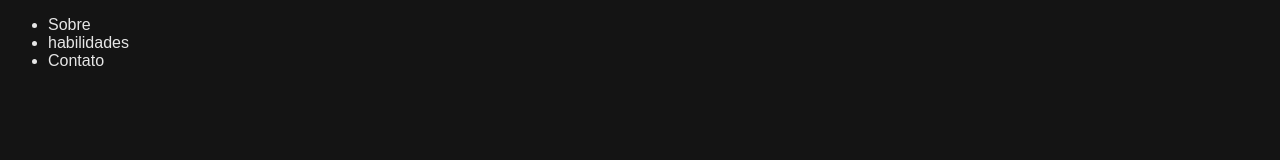
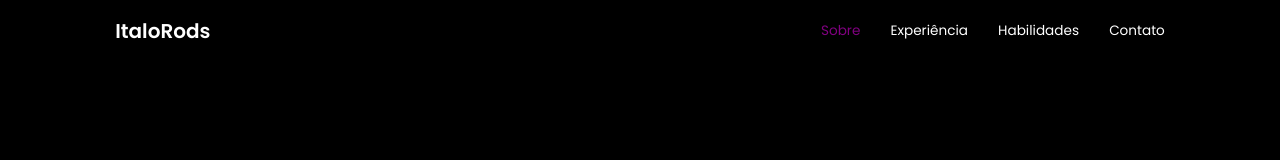
Before and after one commit to italorods/italorods.github.io, a plain HTML site: page index.html in a window 1280 px wide. Drawn offline with nearby package versions, Linux system fonts and the light colour scheme.

Commit message:
header com menu (style.css e index.html)

```diff
--- a/index.html
+++ b/index.html
@@ -4,15 +4,26 @@
     <meta charset="UTF-8">
     <meta http-equiv="X-UA-Compatible" content="IE=edge">
     <meta name="viewport" content="width=device-width, initial-scale=1.0">
+    <title>Olá, sou o Italo</title>
+
     <link rel="stylesheet" type="text/css" href="styles/style.css">
-    <script src="https://kit.fontawesome.com/5d142f9022.js" crossorigin="anonymous"></script>
-    <title>Olá, sou o Italo</title>
+
+    <!--icons-->
+    <link href='https://unpkg.com/boxicons@2.1.4/css/boxicons.min.css' rel='stylesheet'>
 </head>
 <body>
-    <ul>
-        <li>Sobre</li>
-        <li>habilidades</li>
-        <li>Contato</li>
-    </ul>
+    <!--header-->
+    <header>
+        <a href="#" class="logo">ItaloRods</a>
+
+        <div class="bx bx-menu" id="menu"></div>
+
+        <nav class="navbar">
+            <a href="#sobre" class="active">Sobre</a>
+            <a href="#experiencia">Experiência</a>
+            <a href="#habilidades">Habilidades</a>
+            <a href="#contato">Contato</a>
+        </nav>
+    </header>
 </body>
 </html>
--- a/styles/style.css
+++ b/styles/style.css
@@ -1,5 +1,66 @@
+  @import url('https://fonts.googleapis.com/css2?family=Poppins:wght@200;300;400;500;600;700;800;900&display=swap');
+
+
+*{
+    font-family: 'Poppins', sans-serif;
+    margin: 0;
+    padding: 0;
+    text-decoration: none;
+    outline: none;
+    box-sizing: border-box;
+    scroll-behavior: smooth;
+}
+
+:root{
+    --bgcolor: black;
+    --textcolor: white;
+    --textcolor2: purple;
+}
+
+html{
+    overflow-x: hidden;
+    font-size: 50%;
+}
+
 body {
-    background: rgb(20, 20, 20);
-    color: rgb(230, 230, 230);
-    font-family: Arial, Helvetica, sans-serif;
+    background: var(--bgcolor)
 }
+
+header{
+    top: 0;
+    left: 0;
+    position: fixed;
+    background: transparent;
+    width: 100%;
+    justify-content: space-between;
+    align-items: center;
+    display: flex;
+    padding: 2rem 9%;
+    z-index: 100;
+}
+
+.logo{
+    font-size: 2.5rem;
+    font-weight: 600;
+    color: var(--textcolor)
+}
+
+.navbar a {
+    font-size: 1.7rem;
+    color: var(--textcolor);
+    font-weight: 400;
+    margin-left: 3.5rem;
+    transition: 0.3s;
+}
+
+.navbar a:hover,
+.navbar a.active {
+    color: var(--textcolor2);
+}
+
+#menu {
+    font-size: 3.6rem;
+    color: var(--textcolor);
+    cursor: pointer;
+    display: none;
+}
```
